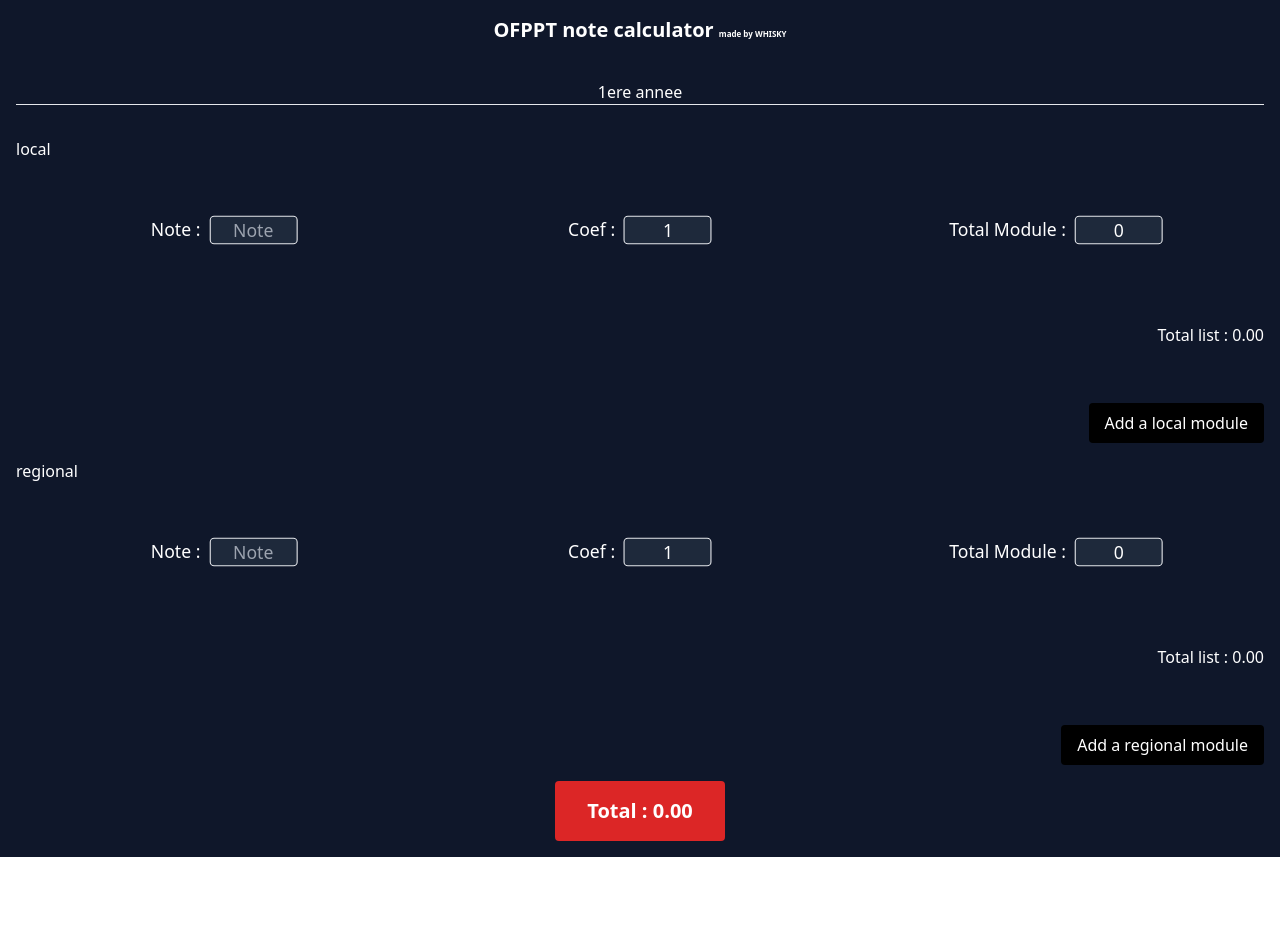
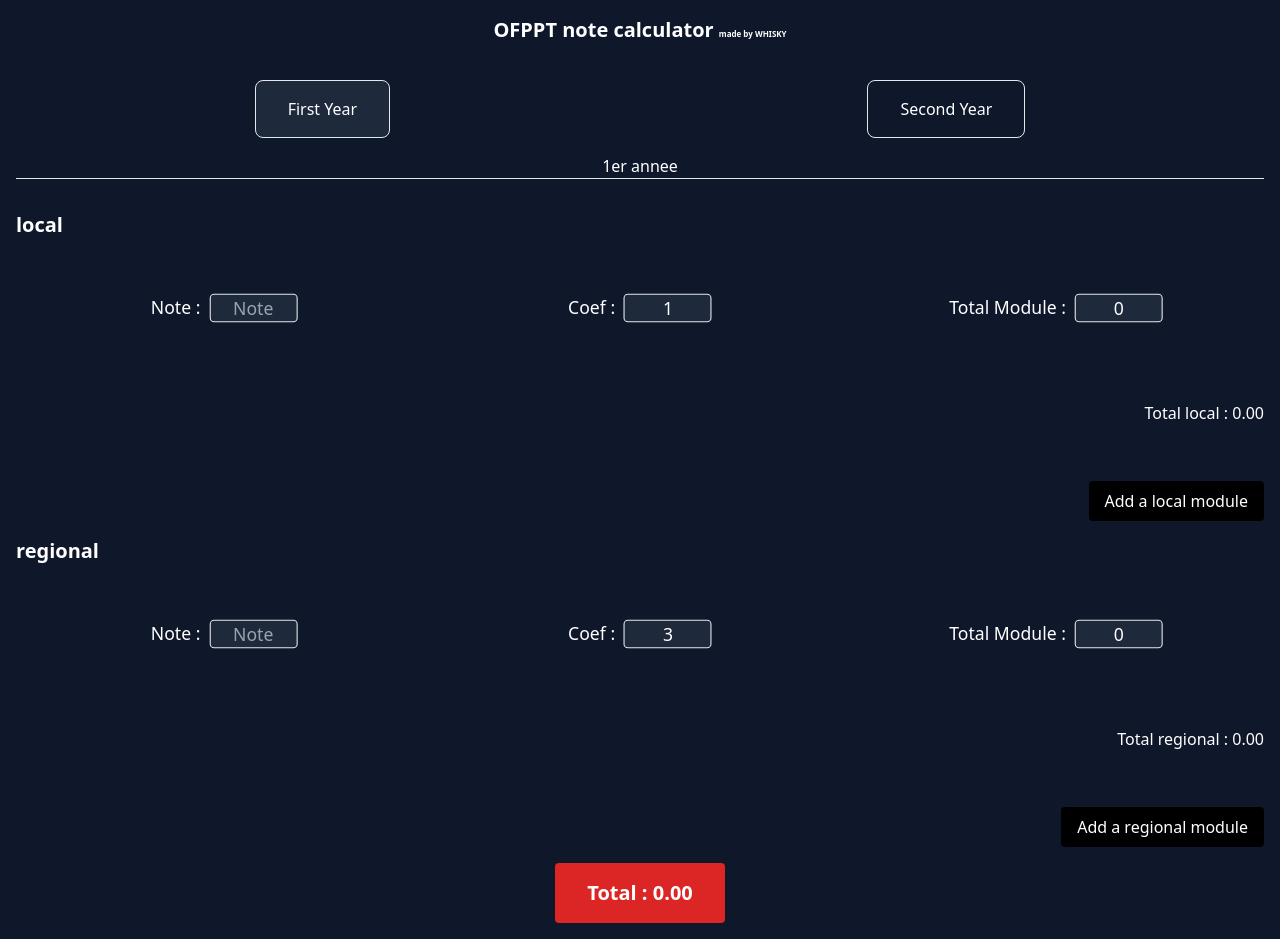
Before and after one commit to MeskiMohammed/ofppt-note-calculator, a React (Create React App) app: page / in a window 1280 px wide. Before the commit the page ends 857 px from the top, so only its background shows below. Built offline with nearby package versions, Linux system fonts and the light colour scheme.

Commit message:
modified:   src/App.js 	modified:   src/InputDiv.js 	modified:   src/NoteProvider.js 	new file:   src/Pages/FirstYear.js 	new file:   src/Pages/SecondYear.js 	modified:   src/Part.js

```diff
--- a/src/App.js
+++ b/src/App.js
@@ -1,26 +1,24 @@
-import { useState, useEffect } from "react";
-import InputDiv from "./InputDiv";
+import { StrictMode, useState } from "react";
 import NoteProvider from "./NoteProvider";
-import Part from "./Part";
+import FirstYear from "./Pages/FirstYear";
+import SecondYear from "./Pages/SecondYear"
 
 function App() {
-  const[L,setL]=useState()
-  const[R,setR]=useState()
-
+  const [page,setPage]=useState(1)
   return (
+    <StrictMode>
     <NoteProvider>
     <div className="min-h-screen p-4 bg-slate-900 text-white flex flex-col gap-4">
       <p className="w-full text-center mb-4 text-xl font-bold">OFPPT note calculator <span className="text-[8px]">made by WHISKY</span></p>
-      <p className="w-full text-center mb-4 border-b">1ere annee</p>
-
-      <Part type="local" notes={L} setNotes={setL}/>
-      <Part type="regional" notes={R} setNotes={setR}/>
-
-      <div className="flex justify-center">
-        <p className={`py-4 px-8 rounded text-white text-xl font-bold ${(L+R)/4<10?'bg-red-600':'bg-green-600'}`}>Total : {((L+R)/4).toFixed(2)}</p>
+      <div className="flex justify-around">
+        <button className={`rounded-lg bg-stale-800 px-8 py-4 border ${page===1?'bg-slate-800':''}`} onClick={()=>setPage(1)}>First Year</button>
+        <button className={`rounded-lg bg-stale-800 px-8 py-4 border ${page===2?'bg-slate-800':''}`} onClick={()=>setPage(2)}>Second Year</button>
       </div>
+      {page === 1 && <FirstYear/>}
+      {page === 2 && <SecondYear/>}
     </div>
     </NoteProvider>
+    </StrictMode>
   );
 }
 
--- a/src/InputDiv.js
+++ b/src/InputDiv.js
@@ -1,25 +1,90 @@
-import { useState, useEffect, useContext } from "react";
-import noteContext from "./NoteContext";
+import { useState, useEffect } from "react";
 
-export default function InputDiv({list,setList,index,max}) {
-    const [note,setNote]=useState();
-    const [coef,setCoef]=useState(1);
-    const {L} = useContext(noteContext)
+export default function InputDiv({ list, setList, index, type }) {
+  const [note, setNote] = useState();
+  const [Imax, setImax] = useState();
+  const [coef, setCoef] = useState(
+    type === "local"
+      ? 1
+      : type === "regional"
+      ? 3
+      : type === "national"
+      ? 5
+      : null
+  );
 
-    useEffect(()=>{
-        if(note>20)setNote(20)
-        if(coef>max)setCoef(max)
-        let tmp = [...list]
-        tmp[index]={note,coef,noteCoef:note*coef||0}
-        setList(tmp)
-    },[note, coef])
+  useEffect(() => {
+    if (type === "regional") {
+      setImax(3);
+    } else if (type === "local") {
+      setImax(2);
+    } else if (type === "national") {
+      setImax(5);
+    }
+  }, [type]);
 
-    return (
-        <div className="flex flex-col sm:grid sm:grid-cols-3">
-            {L}
-            <div className="flex justify-between scale-110 mx-10 my-2 sm:justify-center gap-2"><label>Note : </label><input className="border rounded w-20 text-center bg-slate-800" type="number" placeholder="Note" value={note} onChange={(e)=>setNote(e.target.value)} min={0} max={20}/></div>
-            <div className="flex justify-between scale-110 mx-10 my-2 sm:justify-center gap-2"><label>Coef : </label><input className="border rounded w-20 text-center bg-slate-800" type="number" placeholder="Coef" value={coef} onChange={(e)=>setCoef(e.target.value)} min={1} defaultValue={1} max={max}/></div>
-            <div className="flex justify-between scale-110 mx-10 my-2 sm:justify-center gap-2"><label>Total Module : </label><input className="border rounded w-20 text-center bg-slate-800" type="number" placeholder="Note * Coef" disabled value={note*coef||0} /></div>
-        </div>
-    );
+  useEffect(() => {
+    let tmp = [...list];
+    tmp[index] = { note, coef, noteCoef: note * coef || 0 };
+    setList(tmp);
+  }, [note, coef]);
+
+  return (
+    <div className="flex flex-col sm:grid sm:grid-cols-3">
+      <div className="flex justify-between scale-110 mx-10 my-2 sm:justify-center gap-2">
+        <label>Note : </label>
+        <input
+          className="border rounded w-20 text-center bg-slate-800"
+          type="number"
+          placeholder="Note"
+          value={note}
+          onChange={(e) =>
+            setNote(
+              parseFloat(e.target.value) < 0
+                ? 0
+                : parseFloat(e.target.value) > (Imax === 5 ? 100 : 20)
+                ? Imax === 5
+                  ? 100
+                  : 20
+                : parseFloat(e.target.value)
+            )
+          }
+          min={0}
+          max={Imax === 5 ? 100 : 20}
+        />
+      </div>
+      <div className="flex justify-between scale-110 mx-10 my-2 sm:justify-center gap-2">
+        <label>Coef : </label>
+        <input
+          className="border rounded w-20 text-center bg-slate-800"
+          type="number"
+          placeholder="Coef"
+          value={coef}
+          onChange={(e) =>
+            setCoef(
+              parseInt(e.target.value) < 0
+                ? 0
+                : parseInt(e.target.value) > Imax
+                ? Imax
+                : parseInt(e.target.value)
+            )
+          }
+          min={1}
+          defaultValue={Imax === 2 ? 1 : Imax}
+          max={Imax}
+          disabled={Imax === 5}
+        />
+      </div>
+      <div className="flex justify-between scale-110 mx-10 my-2 sm:justify-center gap-2">
+        <label>Total Module : </label>
+        <input
+          className="border rounded w-20 text-center bg-slate-800"
+          type="number"
+          placeholder="Note * Coef"
+          disabled
+          value={note * coef || 0}
+        />
+      </div>
+    </div>
+  );
 }
--- a/src/NoteProvider.js
+++ b/src/NoteProvider.js
@@ -1,10 +1,25 @@
-import { useState } from "react";
+import { useEffect, useState } from "react";
 import noteContext from "./NoteContext";
-export default function NoteProvider({children}){
-    const[L,setL]=useState()
-    const[R,setR]=useState()
+export default function NoteProvider({ children }) {
+  const [L, setL] = useState();
+  const [R, setR] = useState();
+  const [N, setN] = useState();
 
-    return <noteContext.Provider value={{L,setL,R,setR}}>
-        {children}
+  useEffect(()=>{
+    setL(window.sessionStorage.getItem("L"))
+    setR(window.sessionStorage.getItem("R"))
+    setN(window.sessionStorage.getItem("N"))
+  },[])
+
+  useEffect(()=>{
+    window.sessionStorage.setItem('L',L)
+    window.sessionStorage.setItem('R',R)
+    window.sessionStorage.setItem('N',N)
+  },[L,R,N])
+
+  return (
+    <noteContext.Provider value={{ L, setL, R, setR, N, setN }}>
+      {children}
     </noteContext.Provider>
+  );
 }
--- /dev/null
+++ b/src/Pages/FirstYear.js
@@ -0,0 +1,25 @@
+import { useContext } from "react";
+import Part from "../Part";
+import noteContext from "../NoteContext";
+
+export default function FirstYear() {
+    const {L,R,setL,setR}=useContext(noteContext)
+  return (
+    <>
+      <p className="w-full text-center mb-4 border-b">1er annee</p>
+
+      <Part type="local" notes={L} setNotes={setL} key={"local"} />
+      <Part type="regional" notes={R} setNotes={setR} key={"regional"} />
+
+      <div className="flex justify-center">
+        <p
+          className={`py-4 px-8 rounded text-white text-xl font-bold ${
+            (L + R) / 4 < 10 ? "bg-red-600" : "bg-green-600"
+          }`}
+        >
+          Total : {((L + R) / 4).toFixed(2)}
+        </p>
+      </div>
+    </>
+  );
+}
--- /dev/null
+++ b/src/Pages/SecondYear.js
@@ -0,0 +1,26 @@
+import { useContext } from "react";
+import Part from "../Part";
+import noteContext from "../NoteContext";
+
+export default function FirstYear() {
+    const {L,R,N,setL,setR,setN}=useContext(noteContext)
+  return (
+    <>
+      <p className="w-full text-center mb-4 border-b">2eme annee</p>
+
+      <Part type="local" notes={L} setNotes={setL} key={"local"} />
+      <Part type="regional" notes={R} setNotes={setR} key={"regional"} />
+      <Part type="national" notes={N} setNotes={setN} key={"national"} />
+
+      <div className="flex justify-center">
+        <p
+          className={`py-4 px-8 rounded text-white text-xl font-bold ${
+            (L + R) / 4 < 10 ? "bg-red-600" : "bg-green-600"
+          }`}
+        >
+          Total : {((L + R) / 4).toFixed(2)}
+        </p>
+      </div>
+    </>
+  );
+}
--- a/src/Part.js
+++ b/src/Part.js
@@ -1,18 +1,47 @@
-import { useState, useEffect } from "react"
+import { useState, useEffect } from "react";
 import InputDiv from "./InputDiv";
 
-export default function Part({ type, notes, setNotes }) {
-    const [list, setList] = useState([])
-    const [items, setItems] = useState(1)
+export default function Part({ notes, setNotes, type }) {
+  const [list, setList] = useState([]);
+  const [items, setItems] = useState(1);
 
-    useEffect(() => { setNotes(list.reduce((totaleNC, i) => totaleNC += parseFloat(i.noteCoef), 0) / list.reduce((totaleC, i) => totaleC += parseInt(i.coef), 0)) }, [list])
+  useEffect(() => {
+    const NC = list.reduce(
+      (totaleNC, i) => (totaleNC += parseFloat(i.noteCoef)),
+      0
+    );
+    const C = list.reduce((totaleC, i) => (totaleC += parseInt(i.coef)), 0);
+    if (type === "regional") {
+      setNotes((NC / C) * 3);
+    } else if (type === "local") {
+      setNotes(NC / C);
+    } else if (type === "national") {
+    }
+  }, [type, list, setNotes]);
 
-    return <>
-        <p className="w-full mb-4">{type}</p>
-        {Array.from({ length: items }).map((_, i) => <div className="my-4"><InputDiv list={list} setList={setList} index={i} max={2} key={type + i} /></div>)}
-        <br />
-        <p className="text-end">Total list : {notes?.toFixed(2)}</p>
-        <br />
-        <div className="flex justify-end"><button className="bg-black px-4 py-2 rounded" onClick={() => setItems(items + 1)}>Add a {type} module</button></div>
+  return (
+    <>
+      <p className="w-full mb-4 text-xl font-bold">{type}</p>
+      {Array.from({ length: items }).map((_, i) => (
+        <div className="my-4" key={type + i}>
+          <InputDiv list={list} setList={setList} index={i} type={type} />
+        </div>
+      ))}
+      <br />
+      <p className="text-end">
+        Total {type} : {notes?.toFixed(2)}
+      </p>
+      <br />
+      <div className="flex justify-end">
+        {type !== "national" && (
+          <button
+            className="bg-black px-4 py-2 rounded"
+            onClick={() => setItems(items + 1)}
+          >
+            Add a {type} module
+          </button>
+        )}
+      </div>
     </>
+  );
 }
```
